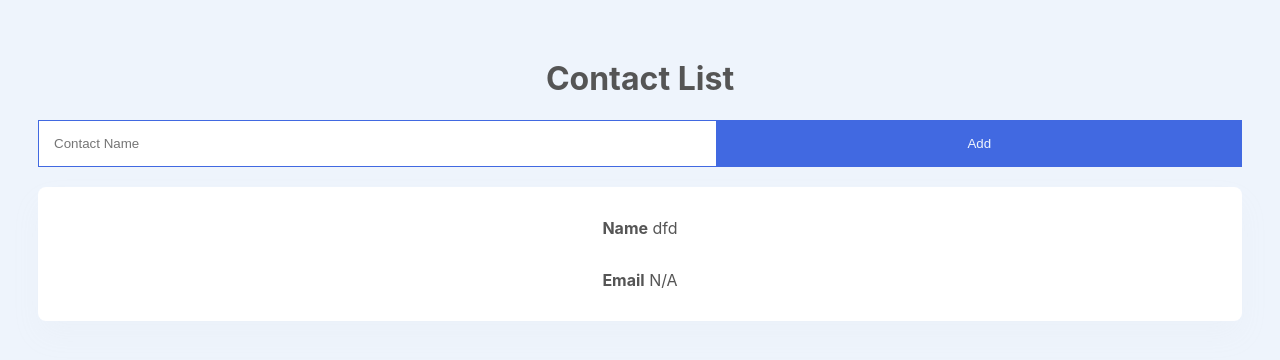
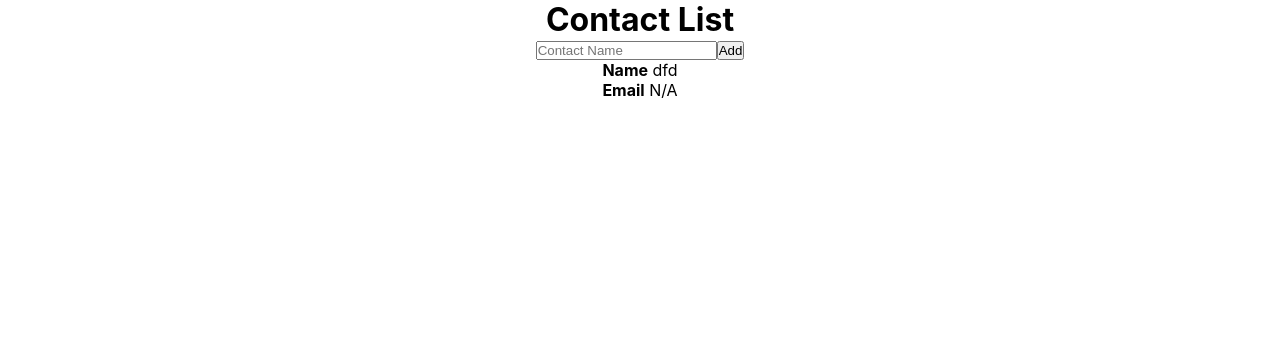
Before and after one commit to afroza035/note-genix-notepad-react-typescript, a React (Create React App) app: page / in a window 1280 px wide. Shown: the top 360 px of the page. Built offline with nearby package versions, Linux system fonts and the light colour scheme.

Commit message:
updated styles

```diff
--- a/src/index.css
+++ b/src/index.css
@@ -1,36 +1,24 @@
+* {
+  margin: 0;
+  padding: 0;
+  box-sizing: inherit;
+}
+
+html {
+  font-size: 16px;
+  box-sizing: border-box;
+}
+
 body {
-  padding: 30px;
-  font-family: -apple-system, BlinkMacSystemFont, "Segoe UI", "Roboto", "Oxygen",
-    "Ubuntu", "Cantarell", "Fira Sans", "Droid Sans", "Helvetica Neue",
+  margin: 0;
+  font-family: -apple-system, BlinkMacSystemFont, 'Segoe UI', 'Roboto', 'Oxygen',
+    'Ubuntu', 'Cantarell', 'Fira Sans', 'Droid Sans', 'Helvetica Neue',
     sans-serif;
   -webkit-font-smoothing: antialiased;
   -moz-osx-font-smoothing: grayscale;
-  background-color: #eef4fc;
-  color: #555;
 }
-.form {
-  display: flex;
-  flex-wrap: wrap;
+
+code {
+  font-family: source-code-pro, Menlo, Monaco, Consolas, 'Courier New',
+    monospace;
 }
-.form input,
-button {
-  padding: 15px;
-  border: 0;
-  flex: auto;
-  border: 1px solid royalblue;
-  cursor: pointer;
-}
-.form button {
-  background-color: royalblue;
-  color: #eef4fc;
-}
-.card {
-  border-radius: 8px;
-  background-color: #fff;
-  padding: 15px;
-  margin-top: 20px;
-  border-radius: 8px;
-  box-shadow: 0 15px 30px 0 rgba(204, 204, 204, 0.068);
-  display: flex;
-  flex-direction: column;
-}
```
